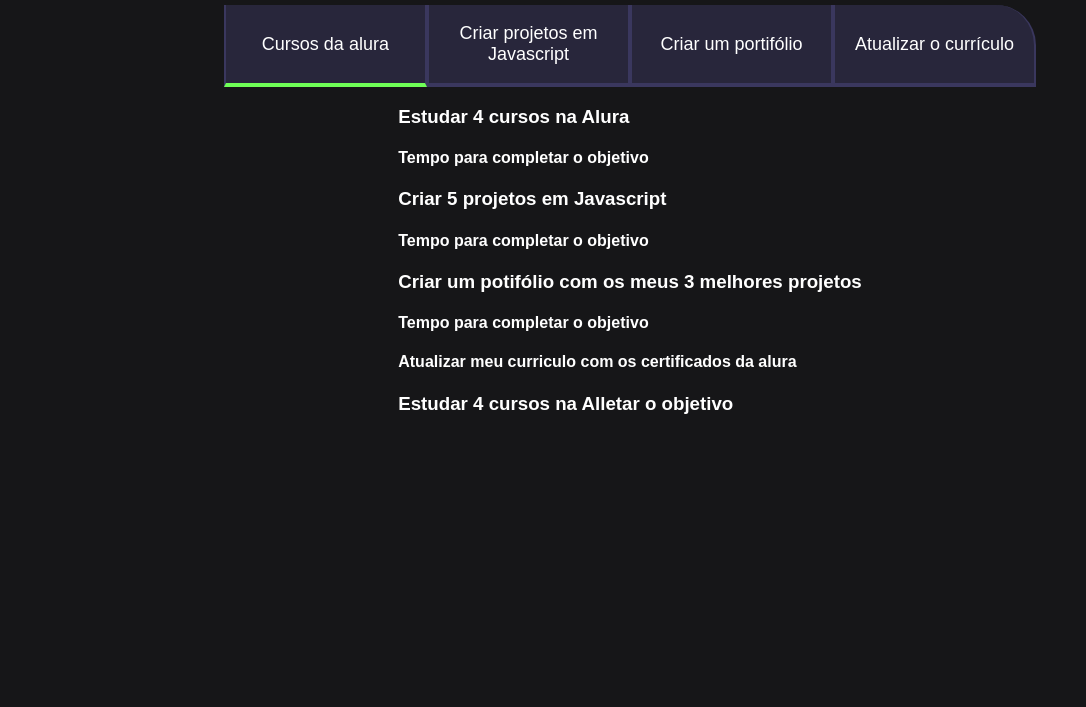
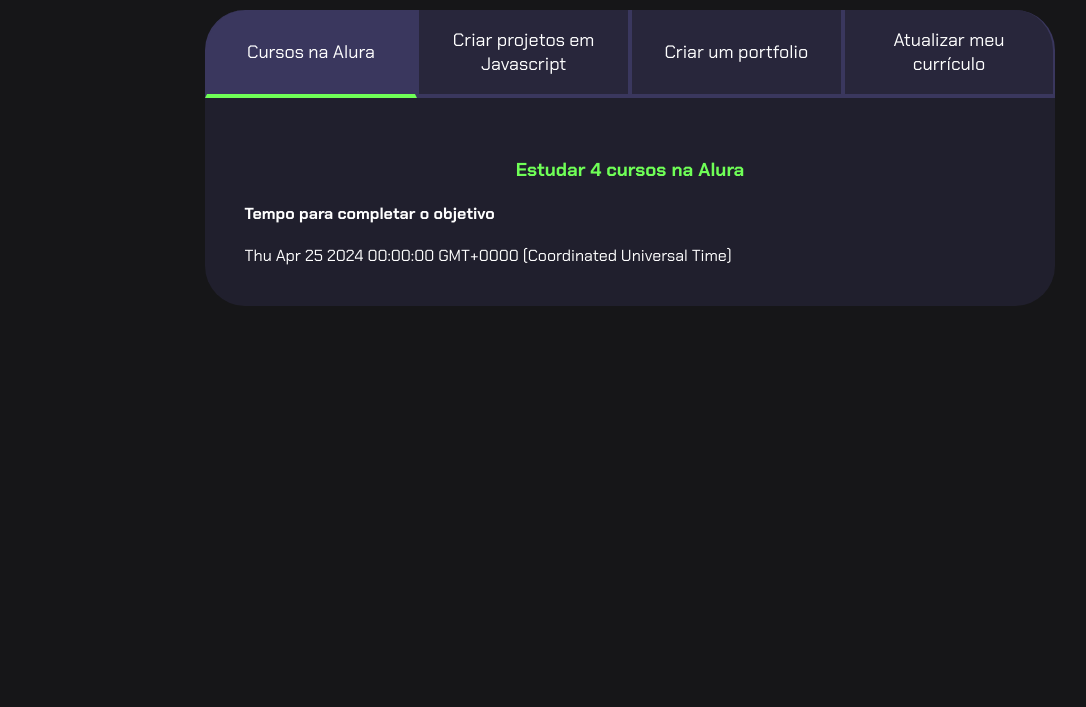
Before and after one commit to XXXJNNY/Projeto-de-vida, a plain HTML site: page index.html in a window 1280 px wide. Shown: the part 93-800 px from the top of the page, without its empty margins (10-1096 px from the left). Drawn offline with Linux system fonts and the light colour scheme; a web font is replaced by a local one.

Commit message:
Add files via upload

```diff
--- a/index.html
+++ b/index.html
@@ -1,43 +1,46 @@
 <!DOCTYPE html>
-<html lang="pt-br">
+<html lang="en">
 <head>
     <meta charset="UTF-8">
     <meta http-equiv="X-UA-Compatible" content="IE=edge">
     <meta name="viewport" content="width=device-width, initial-scale=1.0">
-    <title>Meus objetivos do ano</title>
+    <title>Meus objetivos do ano_</title>
     <link rel="stylesheet" href="style.css">
 </head>
 <body>
     <section class="conteudo-principal">
-
-    <h2 class="titulo-principal">Meus objetivos do ano<span></span></h2>
+        <h2 class="titulo-principal">Meus Objetivos do ano<span>_</span></h2>
+        <div class="conteudo">
         <div class="botoes">
-<button class="botao ativo">Cursos da alura</button>
+            <button class="botao ativo">Cursos na Alura</button>
             <button class="botao">Criar projetos em Javascript</button>
-<button class="botao">Criar um portifólio</button>
-<button class="botao">Atualizar o currículo</button>
+            <button class="botao">Criar um portfolio</button>
+            <button class="botao">Atualizar meu currículo</button>
         </div>
-<div>
         <div class="abas-textos">
+            <div class="aba-conteudo ativo">
+                <h3 class="aba-conteudo-titulo-principal">Estudar 4 cursos na Alura</h3>
+                <h4 class="aba-conteudo-titulo-secundario">Tempo para completar o objetivo</h4>
+                <div class="contador"></div>
+            </div>
             <div class="aba-conteudo">
-    <h3 class="aba-titulo-principal">Estudar 4 cursos na Alura</h3>
-    <h4 class="aba-conteudo-titulo-segundario">Tempo para completar o objetivo</h4>
-    <div class="abas-textos">
+                <h3 class="aba-conteudo-titulo-principal">Criar 5 projetos em Javascript</h3>
+                <h4 class="aba-conteudo-titulo-secundario">Tempo para completar o objetivo</h4>
+                <div class="contador"></div>
+            </div>
             <div class="aba-conteudo">
-        <h3 class="aba-titulo-principal">Criar 5 projetos em Javascript</h3>
-        <h4 class="aba-conteudo-titulo-segundario">Tempo para completar o objetivo</h4>
-        <div class="abas-textos">
+                <h3 class="aba-conteudo-titulo-principal">Criar um portfolio com os meus 3 melhores projetos</h3>
+                <h4 class="aba-conteudo-titulo-secundario">Tempo para completar o objetivo</h4>
+                <div class="contador"></div>
+            </div>
             <div class="aba-conteudo">
-            <h3 class="aba-titulo-principal">Criar um potifólio com os meus 3 melhores projetos</h3>
-            <h4 class="aba-conteudo-titulo-segundario">Tempo para completar o objetivo</h4>
-            <div class="abas-textos">
-                <div class="aba-conteudo">
-                <h4 class="aba-conteudo-titulo-segundario">Atualizar meu curriculo com os certificados da alura</h4>
-                <h3 class="aba-titulo-principal">Estudar 4 cursos na Alletar o objetivo</h4>
-                <div class="abas-textos">
+                <h3 class="aba-conteudo-titulo-principal">Atualizar meu curriculo com os certificados da Alura</h3>
+                <h4 class="aba-conteudo-titulo-secundario">Tempo para completar o objetivo</h4>
+                <div class="contador"></div>
+            </div>
+        </div>
     </div>
     </section>
     <script src="main.js"></script>
-
 </body>
 </html>
--- a/main.js
+++ b/main.js
@@ -1,11 +1,17 @@
 const botoes=document.querySelectorAll(".botao");
-for(let i=0; i <botoes.length;i++) {
-    botoes[i].onclick= function()
+const textos=document.querySelectorAll(".aba-conteudo");
+const contadores=document.querySelectorAll(".contador");
+const tempoObjetivo1 = new Date("2024-04-25")
+contadores[0].textContent= tempoObjetivo1
 
-    {
-    for(let j=0; j<botoes.length;j++){
+   for(let i=0; i<botoes.length;i++) {
+   botoes[i].onclick=function() {
+    for(let  j=0;j<botoes.length;j++){
         botoes[j].classList.remove("ativo");
+        textos[j].classList.remove("ativo");
     }
-    botoes [i].classList.add("ativo");
-    }
+        botoes[i].classList.add("ativo");
+        textos[i].classList.add("ativo");
+
+   }
 }
--- a/style.css
+++ b/style.css
@@ -1,21 +1,22 @@
-@import url(https://fonts.googleapis.com/css2?family=Anta&display=swap);
+@import url('https://fonts.googleapis.com/css2?family=Chakra+Petch:ital,wght@0,400;0,700;1,400;1,700&display=swap');
+
 
 :root{
     --cor-de-fundo: #161618;
     --verde: #6FFF57;
-  --branco: #ffffff;
+    --branco: #FFFFFF;
     --botao-ativo: #3A375E;
     --botao-inativo: rgba(58, 55, 94, 0.5);
     --texto-fundo: rgba(58, 55, 94, 0.3);
 }
 
-body{
+body {
     background-color: var(--cor-de-fundo);
     color: var(--branco);
-  font-family: "Anta", sans-serif;
+    font-family: 'Chakra Petch', sans-serif;
   }
 
-.conteudo-principal {
+  .conteudo-principal{
       display: flex;
       flex-direction: column;
       justify-content: center;
@@ -25,16 +26,18 @@ body{
       margin: 0 auto;
   }
 
-.titulo-principal {
+  .titulo-principal{
       text-align: left;
       width: 100%;
       font-size: 32px;
   }
-.titulo-principal span{
+
+  .titulo-principal span {
       color: var(--verde);
   }
+
   .botao{
-  font-family: "anta", sans-serif;
+      font-family: "Chakra Petch", sans-serif;
       background-color: var(--botao-inativo);
       color: var(--branco);
       display: flex;
@@ -48,23 +51,46 @@ body{
       border-right: 2px solid var(--botao-ativo);
       border-top: none;
   }
-.botoes {
+
+  .botoes{
       display: block;
   }
   @media screen and (min-width: 768px) {
-  .botoes {
+      .botoes{
           display: flex;
       }
-  .botao-first-child {
+      .botao:first-child{
         border-radius: 40px 0 0 0;
       }
-  .botao:last-child {
+      .botao:last-child{
         border-radius: 0 40px 0 0;
       }
-
+  }
+  .botao.ativo{
+      background-color: var(--botao-ativo);
+      border-bottom: 4px solid var(--verde);
   }
 
-.ativo{
-background-color: var(--botao-inativo);
-border-bottom: 4px solid var(--verde);
+  .abas-textos{
+      background-color: var(--texto-fundo);
+      padding: 40px;
+      border-radius: 0 0 40px 40px;
   }
+
+   .aba-conteudo.ativo{
+       display: block;
+   }
+
+    .aba-conteudo{
+        display: none;
+    }
+
+     .aba-titulo-principal{
+         font-size: 28px;
+         text-align: center;
+     }
+
+     .aba-conteudo-titulo-principal{
+         text-align: center;
+         color: var(--verde);
+     }
```
Also changed, not shown: 2 other files. Lines whose indentation alone changed are shown as unchanged.
